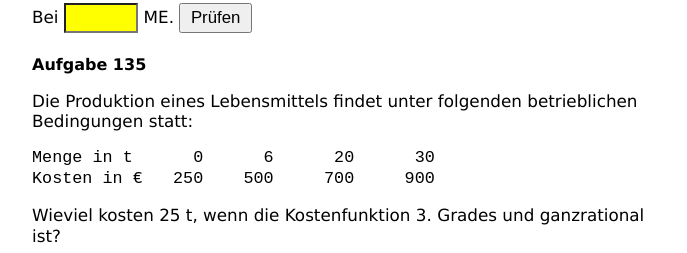
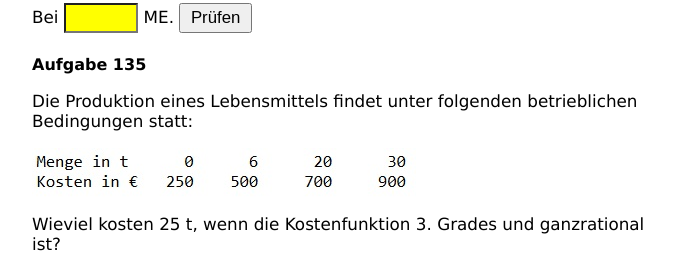
Before and after one commit to joafroehlich/Steck, a plain HTML site: page Steck5.html in a window 1280 px wide. Shown: the part 4669-4922 px from the top of the page, without its empty margins (288-975 px from the left). Drawn offline with Linux system fonts and the light colour scheme.

Commit message:
Add files via upload

```diff
--- a/Steck5.html
+++ b/Steck5.html
@@ -425,7 +425,7 @@ die Grenzkosten bei 15 ME (Mengeneinheiten)
 betragen 0,3 GE, und bei 10 ME entstehen
 Gesamtkosten von 6 GE. Für die Erlösfunktion
 des Monopolisten gilt: Bei 10 ME ist der
-Erlös 20 GE, und bei 15 ME ist er maximal.
+Erlös <br class="br-mobil">20 GE, und bei 15 ME ist er maximal.
 Wie hoch ist der maximale Gewinn?</p>
 
 G<sub>max</sub> = <input type="text" id="Eintrag132" maxlength="5"  ></input> GE <button id="Pruef132" onclick="Aufgabe132()">Prüfen</button></p>
@@ -495,8 +495,7 @@ Bei <input type="text" id="Eintrag134" maxlength="4"  ></input> ME. <button id="
 Die Produktion eines Lebensmittels findet unter
 folgenden betrieblichen Bedingungen statt:</p>
 
-<pre>Menge in t      0      6      20      30
-Kosten in €   250    500     700     900</pre>
+<img src="Aufgabe135a.jpg" ></p>
 
 Wieviel kosten 25 t, wenn die Kostenfunktion
 3. Grades und ganzrational ist?</p>
```
Also changed, not shown: Aufgabe135a.jpg (added).
